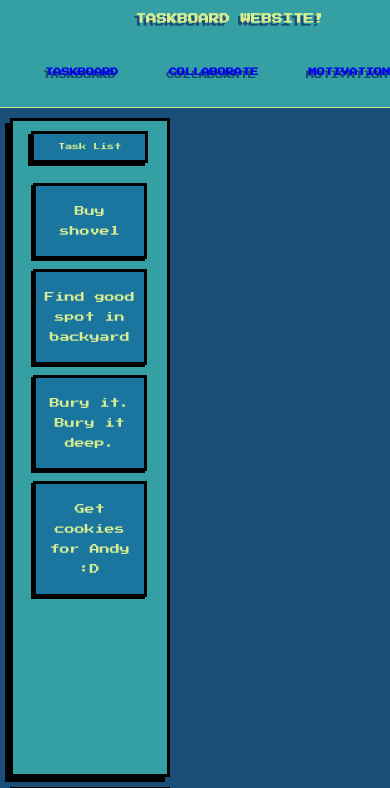
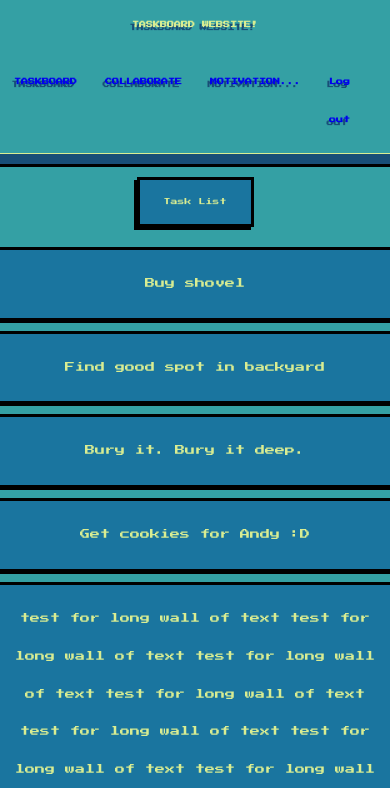
Before and after one commit to sorayaboza/NikitaAlyssaSoraya, a Next.js app in the folder react/: page /Task-Page/tasks in a window 390 px wide. Shown: the top 788 px of the page. Built offline with nearby package versions, Linux system fonts and the light colour scheme.

Commit message:
taskboard formatting fixed!

```diff
--- a/react/pages/Header.js
+++ b/react/pages/Header.js
@@ -22,6 +22,11 @@ export default function Header() {
                         MOTIVATION...
                     </Link>
                 </h3>
+                <h3 id="nav-item">
+                    <Link href="/">
+                        Log out
+                    </Link>
+                </h3>
             </div>
         </nav>
     )
--- a/react/pages/Task-Page/data/boards.js
+++ b/react/pages/Task-Page/data/boards.js
@@ -8,7 +8,8 @@ const boardData = [
             { id: 10, task: "Buy shovel"},
             { id: 20, task: "Find good spot in backyard"},
             { id: 30, task: "Bury it. Bury it deep."},
-            { id: 40, task: "Get cookies for Andy :D"}
+            { id: 40, task: "Get cookies for Andy :D"},
+            { id: 50, task: "test for long wall of text test for long wall of text test for long wall of text test for long wall of text test for long wall of text test for long wall of text test for long wall of text "}
         ]
     },
     {
--- a/react/pages/Task-Page/tasks.js
+++ b/react/pages/Task-Page/tasks.js
@@ -70,12 +70,14 @@ function Tasks() {
                     <Droppable droppableId="ROOT" type="group">
                         {(provided) => ( // 'provided' gives intoformation of the current state of app
                             <div {...provided.droppableProps} ref={provided.innerRef}>
+                                <div className="board--container">
                                     {boards.map((board, i) => (
                                         <div className="board--card" {...provided.dragHandleProps} {...provided.draggableProps} ref={provided.innerRef}>
                                             <BoardCards {...board} key={board.id} index={i}/>
                                         </div>
                                     ))}
                                     {provided.placeholder}
+                                </div>
                             </div>
                         )}
                     </Droppable>
--- a/react/styles/globals.css
+++ b/react/styles/globals.css
@@ -1,12 +1,12 @@
 @import url('https://fonts.googleapis.com/css2?family=Press+Start+2P&display=swap');
 *>*{
   font-family: 'Press Start 2P', cursive;
-  line-height: 20px;
+  line-height: 1cm;
+  font-size: 100%;
 }
 
 body {
   background-color: #184E77;
-  background-size: 100%;
   margin: 0;
 }
 
@@ -15,7 +15,7 @@ body {
   color: #D9ED92;
   text-shadow: -2.5px 2.5px #184E77;
   border-bottom: 1px solid #D9ED92;
-  padding-left: 15px;
+
   display: flex;
   flex-direction: row;
   justify-content: space-around;
@@ -29,8 +29,8 @@ body {
   display: flex;
 }
 #nav-item {
-  padding: 10px;
-  margin: 15px;
+  padding: 7px;
+  margin: 7px;
 }
 
 a:link { text-decoration: none; }
@@ -40,9 +40,12 @@ a:visited {
 }
 a:hover { text-decoration: none; color:#1A759F; }
 
-body {
+.board--container {
   display: flex;
+  flex-direction: row;
+  justify-content: center;
 }
+
 .task-container {
   display: flex;
   border: solid 3px black;
@@ -50,7 +53,7 @@ body {
   box-shadow: -5px 5px black;
   margin: 10px;
   padding: 10px;
-  width: 30%;
+  width: 50vh;
   height: 75vh;
   flex-direction: column;
   align-items: center;
@@ -64,6 +67,7 @@ body {
   padding: 15px;
   width: 60%;
   font-size: 12px;
+  justify-content: center;
   margin: 10px;
   margin-top: 0px;
 }
@@ -85,7 +89,13 @@ body {
 
 .curr-tasks {
   width: 100%;
+  overflow: auto;
 }
+
+.curr-tasks::-webkit-scrollbar {
+  display: none;
+}
+
 .curr-task-container {
   font-size: 11.5px;
   color: #D9ED92;
@@ -102,48 +112,35 @@ body {
   .nav-bar {
     font-size: 9px;
   }
-  #test {
-    background: blue;
-    margin: 20px;
-    display: flex;
-    flex-direction: row;
-  }
+
   .task-container {
     max-width: 90%;
     align-self: center;
   }
 }
-@media only screen and (max-width: 850px) {
+@media only screen and (max-width: 870px) {
   .nav-bar {
     font-size: 8px;
+  }
+  .board--container {
+    display: flex;
+    flex-direction: column;
+    align-items: center;
+  }
+  .task-container {
+    max-width: 200%;
   }
   #progress {
     font-size: 10px;
     width: 105px;
   }
 }
-@media only screen and (max-width: 700px) {
+@media only screen and (max-width: 600px) {
   .nav-bar {
     font-size: 7px;
   }
-  #progress {
-    font-size: 8px;
-    width: 105px;
-    padding: 10px;
-  }
-}
-@media only screen and (max-width: 600px) {
-  .nav-bar {
-    display: flex;
-    flex-direction: column;
-    font-size: 7px;
-    width: 430px;
-  }
   .curr-task-container {
     font-size: 10px;
-  }
-  .curr-tasks {
-    overflow: auto;
   }
   #progress {
     font-size: 7px;
@@ -153,11 +150,19 @@ body {
 }
 
 @media only screen and (max-height: 600px) {
-
   .curr-task-container {
     font-size: 10px;
   }
-  .curr-tasks {
-    overflow: auto;
+}
+
+@media only screen and (max-width: 480px) {
+  .nav-bar {
+    flex-direction: column;
+  }
+  .board--container {
+    max-width: 100%;
+  }
+  .curr-task-container {
+    font-size: 10px;
   }
 }
```
Lines whose indentation alone changed are shown as unchanged.
